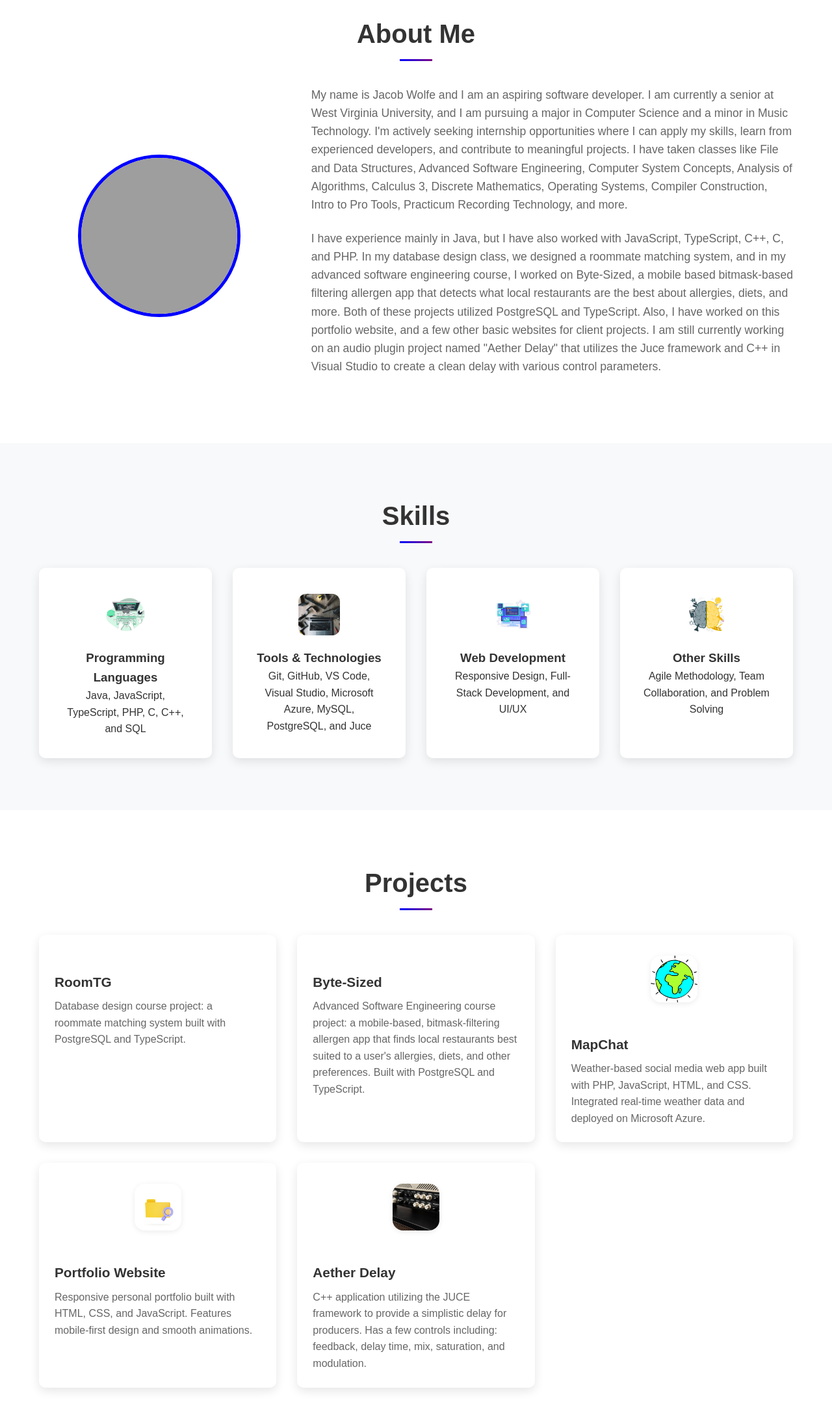
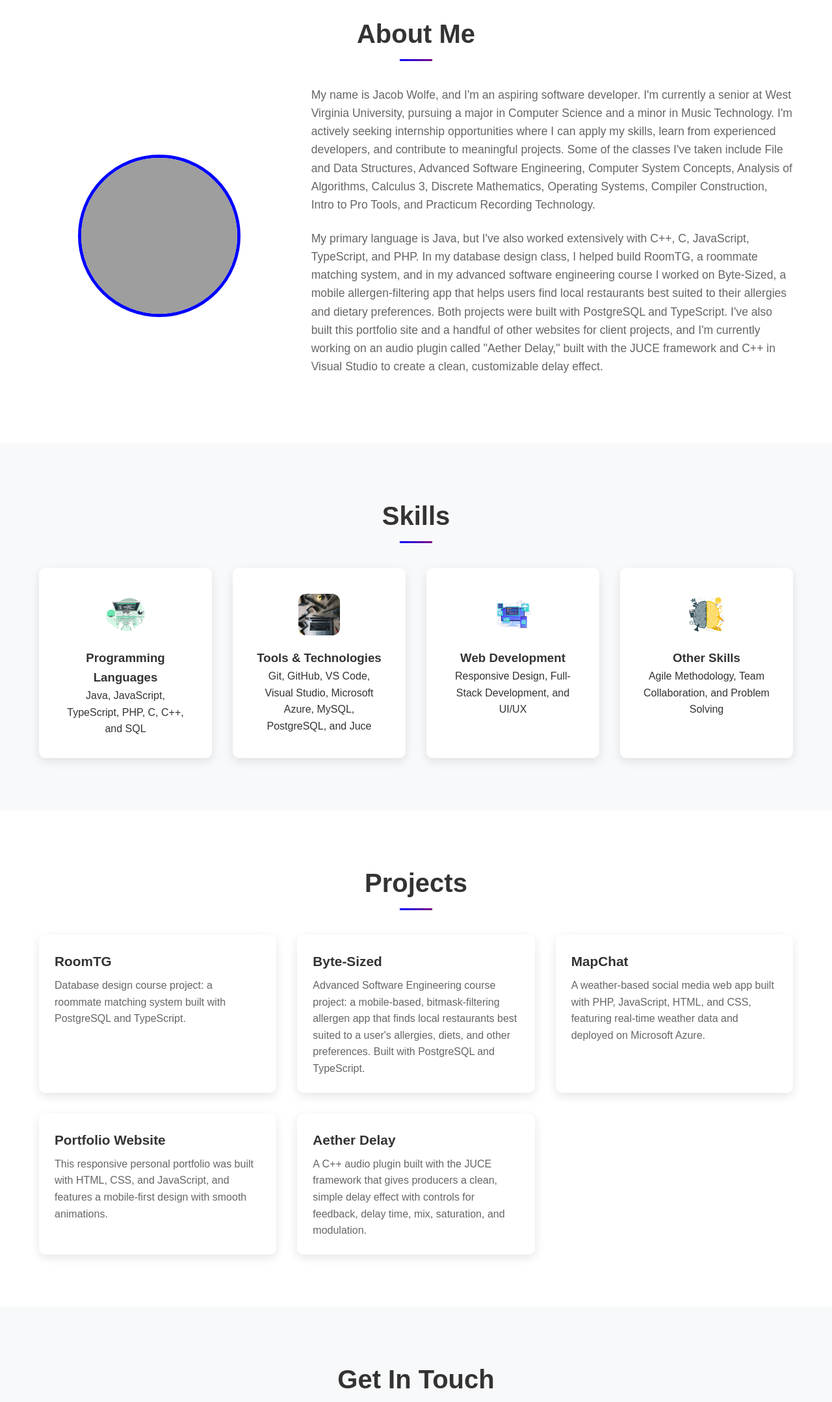
Before and after one commit to Jvvol/portfolio_website_v2, a plain HTML site: page index.html in a window 1280 px wide. Shown: the part 860-3018 px from the top of the page at 65% size. Drawn offline with Linux system fonts and the light colour scheme; grey boxes are pictures that could not be loaded.

Commit message:
updated projects and some text

```diff
--- a/index.html
+++ b/index.html
@@ -60,19 +60,18 @@
                     <img src="images/profilepic.jpg" alt="Profile Picture" class="profile-pic">
                 </div>
                 <div class="about-text">
-                    <p>My name is Jacob Wolfe and I am an aspiring software developer. I am currently a senior at West Virginia University, and
-                    I am pursuing a major in Computer Science and a minor in Music Technology. I'm actively seeking internship opportunities where I can apply my skills,
-                    learn from experienced developers, and contribute to meaningful projects. I have taken classes like
-                    File and Data Structures, Advanced Software Engineering, Computer System Concepts, Analysis of Algorithms,
-                    Calculus 3, Discrete Mathematics, Operating Systems, Compiler Construction, Intro to Pro Tools, Practicum Recording Technology,
-                    and more.</p>
-                    <p>I have experience mainly in Java, but I have also worked with JavaScript, TypeScript,
-                    C++, C, and PHP. In my database design class, we designed a roommate matching system, and in my advanced software engineering course,
-                    I worked on Byte-Sized, a mobile based bitmask-based filtering allergen app that detects what local restaurants
-                    are the best about allergies, diets, and more. Both of these projects utilized PostgreSQL and TypeScript. Also, I have worked on
-                    this portfolio website, and a few other basic websites for client projects.
-                    I am still currently working on an audio plugin project named "Aether Delay" that utilizes the Juce
-                    framework and C++ in Visual Studio to create a clean delay with various control parameters.</p>
+                    <p>My name is Jacob Wolfe, and I'm an aspiring software developer. I'm currently a senior at West Virginia University,
+                    pursuing a major in Computer Science and a minor in Music Technology. I'm actively seeking internship opportunities
+                    where I can apply my skills, learn from experienced developers, and contribute to meaningful projects. Some of the
+                    classes I've taken include File and Data Structures, Advanced Software Engineering, Computer System Concepts, Analysis
+                    of Algorithms, Calculus 3, Discrete Mathematics, Operating Systems, Compiler Construction, Intro to Pro Tools, and
+                    Practicum Recording Technology.</p>
+                    <p>My primary language is Java, but I've also worked extensively with C++, C, JavaScript, TypeScript, and PHP. In my
+                    database design class, I helped build RoomTG, a roommate matching system, and in my advanced software engineering
+                    course I worked on Byte-Sized, a mobile allergen-filtering app that helps users find local restaurants best suited to
+                    their allergies and dietary preferences. Both projects were built with PostgreSQL and TypeScript. I've also built this portfolio
+                    site and a handful of other websites for client projects, and I'm currently working on an audio plugin called
+                    "Aether Delay," built with the JUCE framework and C++ in Visual Studio to create a clean, customizable delay effect.</p>
                 </div>
             </div>
         </div>
@@ -131,30 +130,21 @@
                     </div>
                 </div>
                 <div class="project-card">
-                    <div class="project-image">
-                        <img src="images/icon.png" alt="MapChat Project" class="project-img">
-                    </div>
                     <div class="project-content">
                         <h3 class="project-title">MapChat</h3>
-                        <p class="project-description">Weather-based social media web app built with PHP, JavaScript, HTML, and CSS. Integrated real-time weather data and deployed on Microsoft Azure.</p>
+                        <p class="project-description">A weather-based social media web app built with PHP, JavaScript, HTML, and CSS, featuring real-time weather data and deployed on Microsoft Azure.</p>
                     </div>
                 </div>
                 <div class="project-card">
-                    <div class="project-image">
-                        <img src="images/portfoliowebsite2.jpg" alt="Portfolio Website Project" class="project-img">
-                    </div>
                     <div class="project-content">
                         <h3 class="project-title">Portfolio Website</h3>
-                        <p class="project-description">Responsive personal portfolio built with HTML, CSS, and JavaScript. Features mobile-first design and smooth animations.</p>
+                        <p class="project-description">This responsive personal portfolio was built with HTML, CSS, and JavaScript, and features a mobile-first design with smooth animations.</p>
                     </div>
                 </div>
                 <div class="project-card">
-                    <div class="project-image">
-                        <img src="images/analogcomp.jpg" alt="Aether Delay Project" class="project-img">
-                    </div>
                     <div class="project-content">
                         <h3 class="project-title">Aether Delay</h3>
-                        <p class="project-description">C++ application utilizing the JUCE framework to provide a simplistic delay for producers. Has a few controls including: feedback, delay time, mix, saturation, and modulation.</p>
+                        <p class="project-description">A C++ audio plugin built with the JUCE framework that gives producers a clean, simple delay effect with controls for feedback, delay time, mix, saturation, and modulation.</p>
                     </div>
                 </div>
             </div>
--- a/styles.css
+++ b/styles.css
@@ -279,17 +279,15 @@ section:nth-child(even) {
     transition: transform 0.3s ease;
     display: flex;
     flex-direction: column;
-    align-items: center;
-    padding-top: 32px; /* Add padding to push content down */
+    height: 100%;
 }
 
 .project-image {
     display: flex;
     align-items: center;
     justify-content: center;
-    margin-bottom: 24px;   /* More space below image */
-    margin-top: 0;         /* Remove auto margin */
     width: 100%;
+    padding: 1.5rem 1.5rem 0;
 }
 
 .project-img {
@@ -302,6 +300,7 @@ section:nth-child(even) {
 
 .project-content {
     padding: 1.5rem;
+    flex: 1;
 }
 
 .project-title {
```
